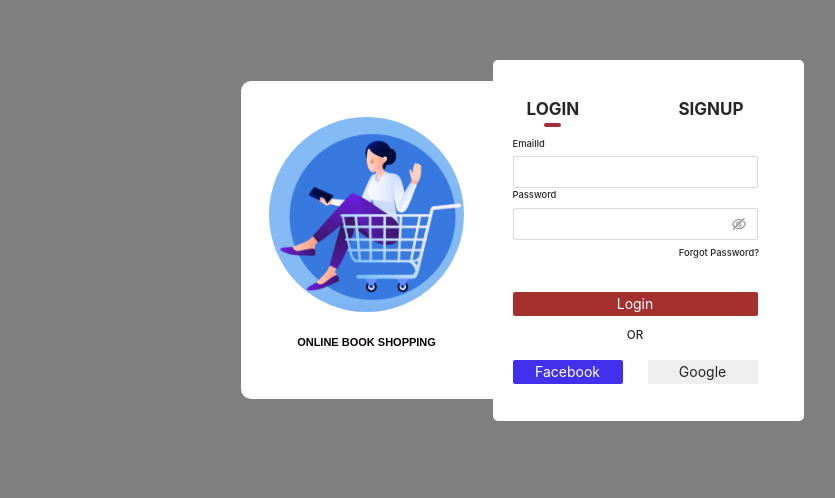
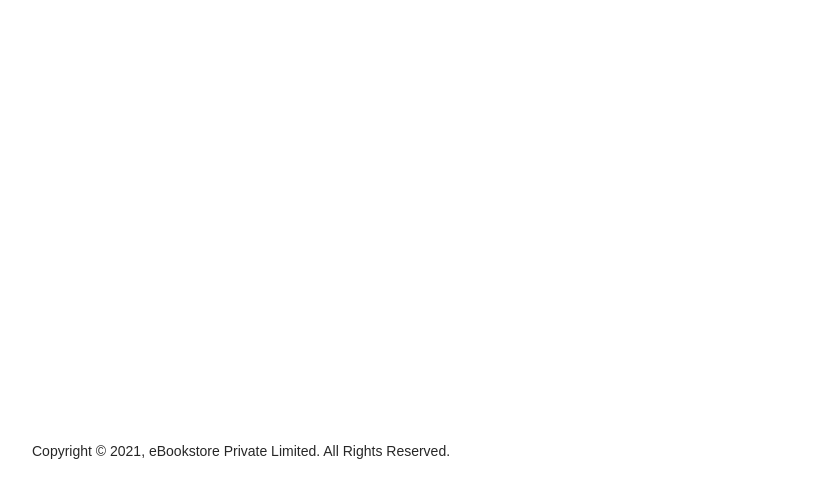
Before and after one commit to Dipti104706/BookStoreReact, a React (Create React App) app: page / in a window 1280 px wide. Shown: the part 160-658 px from the top of the page, without its empty margins (118-953 px from the left). Built offline with nearby package versions, Linux system fonts and the light colour scheme.

Commit message:
[Dipti]Added: Footer page added

```diff
--- a/src/App.js
+++ b/src/App.js
@@ -3,6 +3,8 @@ import './App.css';
 import ResetPassword from './pages/resetPassword/ResetPassword';
 import SigninSignup from './pages/signinSignup/SigninSignup';
 import RouterDom from './pages/router/Router';
+import Footer from 'rc-table/lib/Footer';
+import FooterCopyrights from './components/footer/Footer';
 
 
 function App() {
@@ -10,7 +12,8 @@ function App() {
     <div>
         {/* <ResetPassword/> */}
         {/* <SigninSignup/> */}
-        <RouterDom/>
+        {/* <RouterDom/> */}
+        <FooterCopyrights/>
     </div>
   );
 }
--- /dev/null
+++ b/src/components/footer/Footer.css
@@ -0,0 +1,10 @@
+.copyrights{
+    font-family: Arial, Helvetica, sans- serif;
+    margin-Left: 150px;
+}
+.footer{
+    display: flex;
+    position: relative;
+    top: 600px;
+    height: 53px;
+}
--- /dev/null
+++ b/src/components/footer/Footer.jsx
@@ -0,0 +1,14 @@
+import React from 'react';
+import './Footer.css';
+
+function FooterCopyrights() {
+    return (
+        <div className="footer">
+            <div className="copyrights">
+                Copyright © 2021, eBookstore Private Limited. All Rights Reserved.
+            </div>
+        </div>
+    )
+}
+
+export default FooterCopyrights
--- a/src/pages/signin/Signin.jsx
+++ b/src/pages/signin/Signin.jsx
@@ -1,8 +1,10 @@
 import React from 'react'
 import { Input, Space, Button } from 'antd';
-import './Signin.css'
+import './Signin.css';
 import "antd/dist/antd.css";
 import { useHistory } from "react-router-dom";
+import { login } from '../../services/UserServices';
+
 
 function Signin(props) {
     let history = useHistory()
@@ -34,14 +36,14 @@ function Signin(props) {
             // })
         }
         else if((emailRegex.test(loginObj.email)==false) && (psRegex.test(loginObj.password)==true)){
-            setloginError({emailBorder:"1px solid red",emailErrorMsg:"Invalid email",psBorder:"",psErrorMsg:""})
+            setloginError({emailBorder:"1px solid red",emailErrorMsg:"red",psBorder:"",psErrorMsg:""})
         }
         else if((psRegex.test(loginObj.password)==false) && (emailRegex.test(loginObj.email)==true)){
-            setloginError({emailBorder:"",emailErrorMsg:"",psBorder:"1px solid red",psErrorMsg:"Invalid password"})
+            setloginError({emailBorder:"",emailErrorMsg:"",psBorder:"1px solid red",psErrorMsg:"red"})
         }
         else {
             console.log(false)
-            setloginError({emailBorder:"1px solid red",emailErrorMsg:"Invalid email",psBorder:"1px solid red",psErrorMsg:"Invalid password"})
+            setloginError({emailBorder:"1px solid red",emailErrorMsg:"red",psBorder:"1px solid red",psErrorMsg:"red"})
         }
     }
 
@@ -55,15 +57,15 @@ function Signin(props) {
                 <div className="div" >LOGIN
                 <button class="tab-btn" ></button>
                 </div>
-                <div className="div" onClick={takeclick}>SIGNUP
+                <div className="div" style={{color: '#878787'}} onClick={takeclick}>SIGNUP
                     <button class="tab-btn2" ></button>
                 </div>
             </div>
             <div className="credentials">
-                <h6>EmailId</h6>
+                <h6 style={{color:loginError.emailErrorMsg}}>EmailId</h6>
                 <Input style={{border:loginError.emailBorder}} onChange={takeEmail}/>
                 {/* <p id="error">{loginError.emailErrorMsg}</p>                */}
-                <h6>Password</h6>
+                <h6 style={{color:loginError.psErrorMsg}}>Password</h6>
                 <Space direction="vertical">
                     <Input.Password style={{border:loginError.psBorder}} onChange={takePassword}/>
                 </Space>
--- a/src/pages/signinSignup/SigninSignup.css
+++ b/src/pages/signinSignup/SigninSignup.css
@@ -37,7 +37,7 @@
     display: flex;
     flex-direction: column;
     justify-content: center;
-    align-items: flex-start;
+    align-items: center;
     gap: 10px;
     padding: 10px;
     border-radius: 5px;
--- a/src/pages/signup/Signup.jsx
+++ b/src/pages/signup/Signup.jsx
@@ -12,8 +12,8 @@ function Signup(props) {
     return (
         <div className="Login">
             <div className="buttons">
-                <div className="div" onClick={takeclick}>LOGIN
-                <button class="tab-btn1" ></button>
+                <div className="div" style={{color: '#878787'}} onClick={takeclick}>LOGIN
+                    <button class="tab-btn1" ></button>
                 </div>
                 <div className="div">SIGNUP
                     <button class="tab-btn"></button>
--- /dev/null
+++ b/src/services/UserServices.js
@@ -0,0 +1,6 @@
+import axios from 'axios'
+
+export const login=async(obj) => {
+    let response=await axios.post("https://localhost:44378",obj)
+    return response
+}
```
Also changed, not shown: src/assets/profilelogo.jpg (added), src/assets/supermarket.svg (added), src/components/header/Header.css (added).
